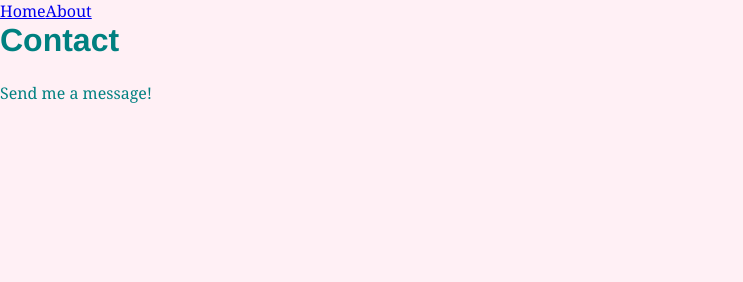
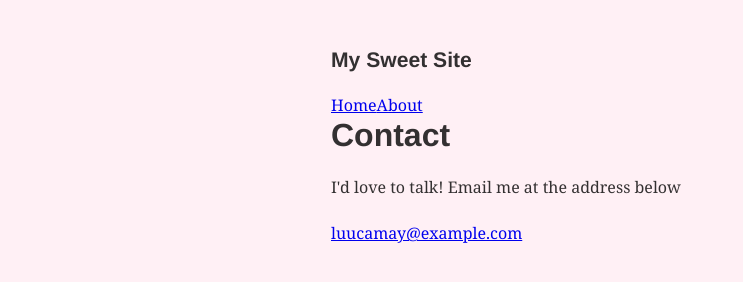
Before and after one commit to luucamay/luucamay-website, a Gatsby site: page /contact in a window 1280 px wide. Shown: the whole page, without its empty margins (0-743 px from the left). Built offline with nearby package versions, Linux system fonts and the light colour scheme; Gatsby itself is replaced by a stand-in of ours.

Commit message:
component Layout create to add a title to all the sites

```diff
--- /dev/null
+++ b/src/components/layout.js
@@ -0,0 +1,7 @@
+import React from "react"
+export default ({ children }) => (
+  <div style={{ margin: `3rem auto`, maxWidth: 650, padding: `0 1rem` }}>
+    <h3>My Sweet Site</h3>
+    {children}
+  </div>
+)
--- a/src/pages/about.js
+++ b/src/pages/about.js
@@ -1,13 +1,14 @@
 import React from "react"
 import { Link } from "gatsby"
 import Header from "../components/header"
+import Layout from "../components/layout"
 
 export default () => (
-  <div style={{ color: `teal` }}>
+  <Layout>
     <Link to="/">Home</Link>
     <Link to="/contact/">Contact</Link>
     <Header headerText="About" />
     <Header headerText="Listening to my heart" />
     <p>I am an indigenous aymara software engineer that permanently researchs that place where art meets technology</p>
-  </div>
+  </Layout>
 )
--- a/src/pages/contact.js
+++ b/src/pages/contact.js
@@ -1,12 +1,16 @@
 import React from "react"
 import { Link } from "gatsby"
 import Header from "../components/header"
+import Layout from "../components/layout"
 
 export default () => (
-  <div style={{ color: `teal` }}>
+  <Layout>
     <Link to="/">Home</Link>
     <Link to="/about/">About</Link>
     <Header headerText="Contact" />
-    <p>Send me a message!</p>
-  </div>
+    <p>I'd love to talk! Email me at the address below</p>
+    <p>
+      <a href="mailto:luucamay@example.com">luucamay@example.com</a>
+    </p>
+  </Layout>
 )
--- a/src/pages/index.js
+++ b/src/pages/index.js
@@ -1,9 +1,10 @@
 import React from "react"
 import { Link } from "gatsby"
 import Header from "../components/header"
+import Layout from "../components/layout"
 
 export default () => (
-  <div>
+  <Layout>
     <Link to="/about/">About</Link>
     <Link to="/contact/">Contact</Link>
     <Header headerText="LUU CA MAY" />
@@ -13,5 +14,5 @@ export default () => (
       What do I like to do? Lots of course but definitely enjoy building
       websites.
     </p>
-  </div>
+  </Layout>
 )
```
